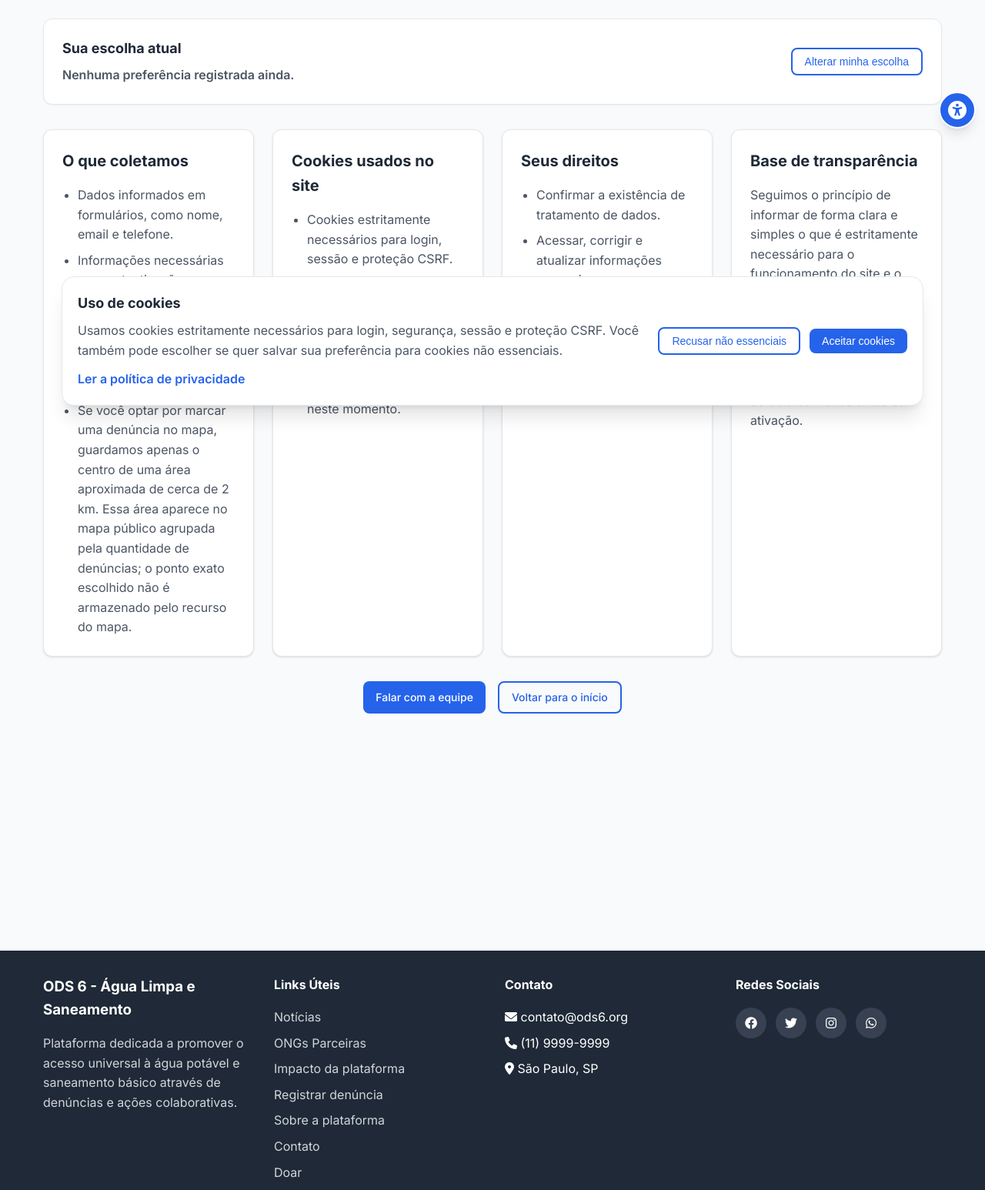
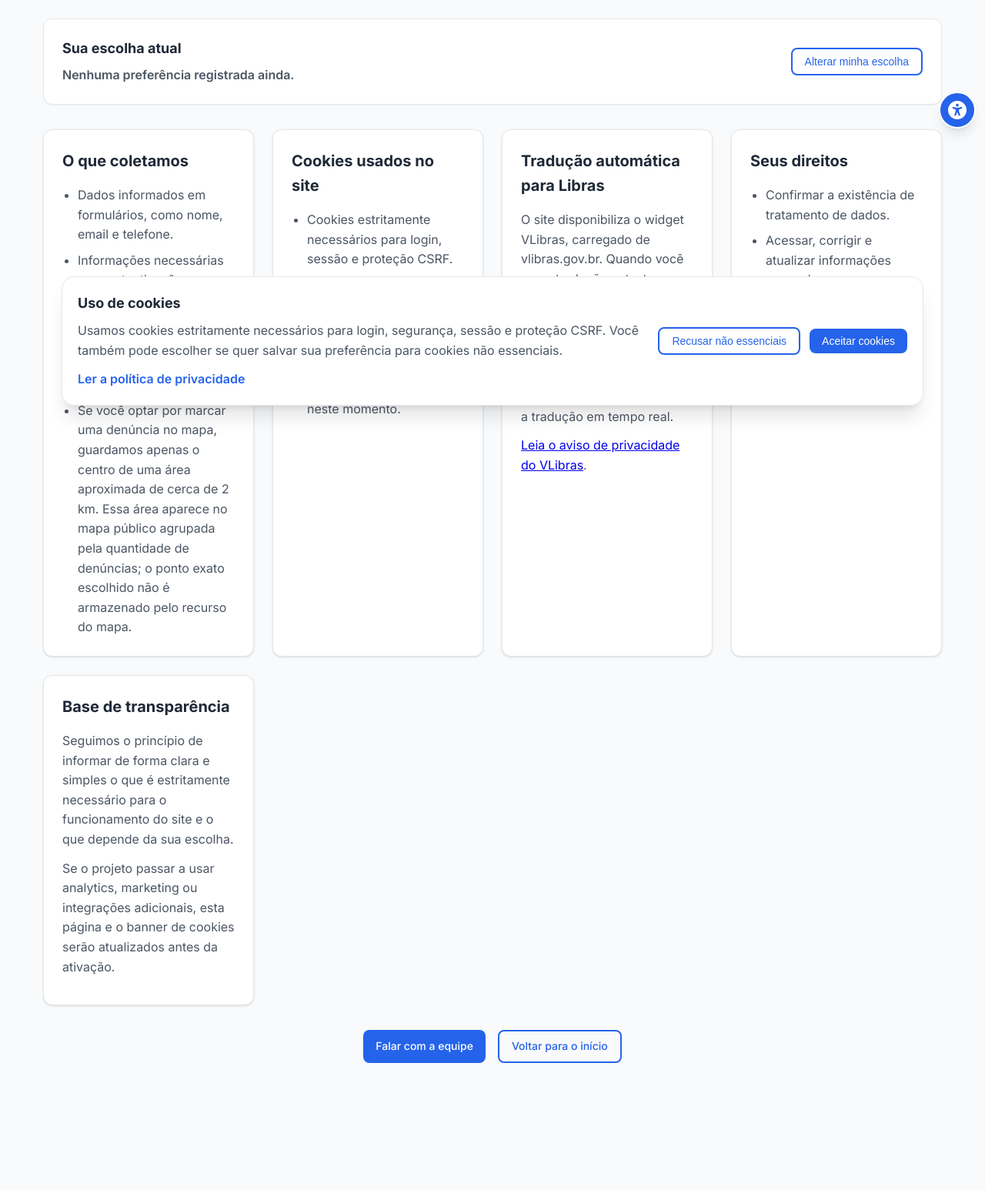
Before and after one commit to TccSbap/TCA-Grupo5, a Node server app: page /lgpd in a window 1280 px wide. Shown: the part 257-1803 px from the top of the page at 77% size. Run offline with Node 20, Linux system fonts and the light colour scheme; some libraries are stand-ins or nearby versions.

Commit message:
add do VLibras

```diff
--- a/app.js
+++ b/app.js
@@ -83,8 +83,9 @@ const createApp = (data = defaultData) => {
             "form-action 'self'",
             "img-src 'self' data: blob: https:",
             "style-src 'self' https://fonts.googleapis.com https://cdnjs.cloudflare.com https://unpkg.com 'unsafe-inline'",
-            "font-src 'self' https://fonts.gstatic.com https://cdnjs.cloudflare.com https://unpkg.com data:",
-            `script-src 'self' https://cdnjs.cloudflare.com https://unpkg.com 'nonce-${res.locals.cspNonce}'`,
+            "font-src 'self' https://fonts.gstatic.com https://cdnjs.cloudflare.com https://unpkg.com https://vlibras.gov.br https://cdn.jsdelivr.net data:",
+            `script-src 'self' https://cdnjs.cloudflare.com https://unpkg.com https://vlibras.gov.br 'nonce-${res.locals.cspNonce}'`,
+            "frame-src 'self' https://vlibras.gov.br",
             "connect-src 'self' https://tiles.openfreemap.org https://unpkg.com",
             "worker-src 'self' blob: https://unpkg.com"
         ];
@@ -144,7 +145,7 @@ const createApp = (data = defaultData) => {
         res.locals.cookieConsent = cookieConsent;
         res.locals.showCookieBanner = !cookieConsent;
         res.locals.watchReload = watchReloadEnabled;
-        res.locals.assetVersion = watchReloadEnabled ? readWatchVersion() : '8';
+        res.locals.assetVersion = watchReloadEnabled ? readWatchVersion() : '9';
 
         if (seo.robots.startsWith('noindex')) {
             res.set('X-Robots-Tag', seo.robots);
--- a/app/views/partials/footer.ejs
+++ b/app/views/partials/footer.ejs
@@ -188,6 +188,18 @@
         </section>
     </aside>
 
+    <script src="https://vlibras.gov.br/app/vlibras-plugin.js" defer></script>
+    <script nonce="<%= cspNonce %>">
+        document.addEventListener('DOMContentLoaded', function () {
+            if (window.VLibras && typeof window.VLibras.Widget === 'function') {
+                new window.VLibras.Widget({
+                    rootPath: 'https://vlibras.gov.br/app',
+                    position: 'L'
+                });
+            }
+        }, { once: true });
+    </script>
+
     <% if (typeof watchReload !== 'undefined' && watchReload) { %>
     <script src="/js/watch-reload.js?v=<%= typeof assetVersion !== 'undefined' ? assetVersion : '1' %>"></script>
     <% } %>
--- a/app/views/privacidade.ejs
+++ b/app/views/privacidade.ejs
@@ -50,6 +50,16 @@
             </article>
 
             <article class="privacy-card">
+                <h2>Tradução automática para Libras</h2>
+                <p>
+                    O site disponibiliza o widget VLibras, carregado de vlibras.gov.br. Quando você usa a tradução,
+                    o texto ou áudio enviado para processamento é tratado pelo serviço VLibras. Segundo o aviso de
+                    privacidade do serviço, esse conteúdo é descartado após a tradução em tempo real.
+                </p>
+                <p><a href="https://www.vlibras.gov.br/privacy.html" target="_blank" rel="noopener noreferrer">Leia o aviso de privacidade do VLibras</a>.</p>
+            </article>
+
+            <article class="privacy-card">
                 <h2>Seus direitos</h2>
                 <ul class="privacy-list">
                     <li>Confirmar a existência de tratamento de dados.</li>
```
